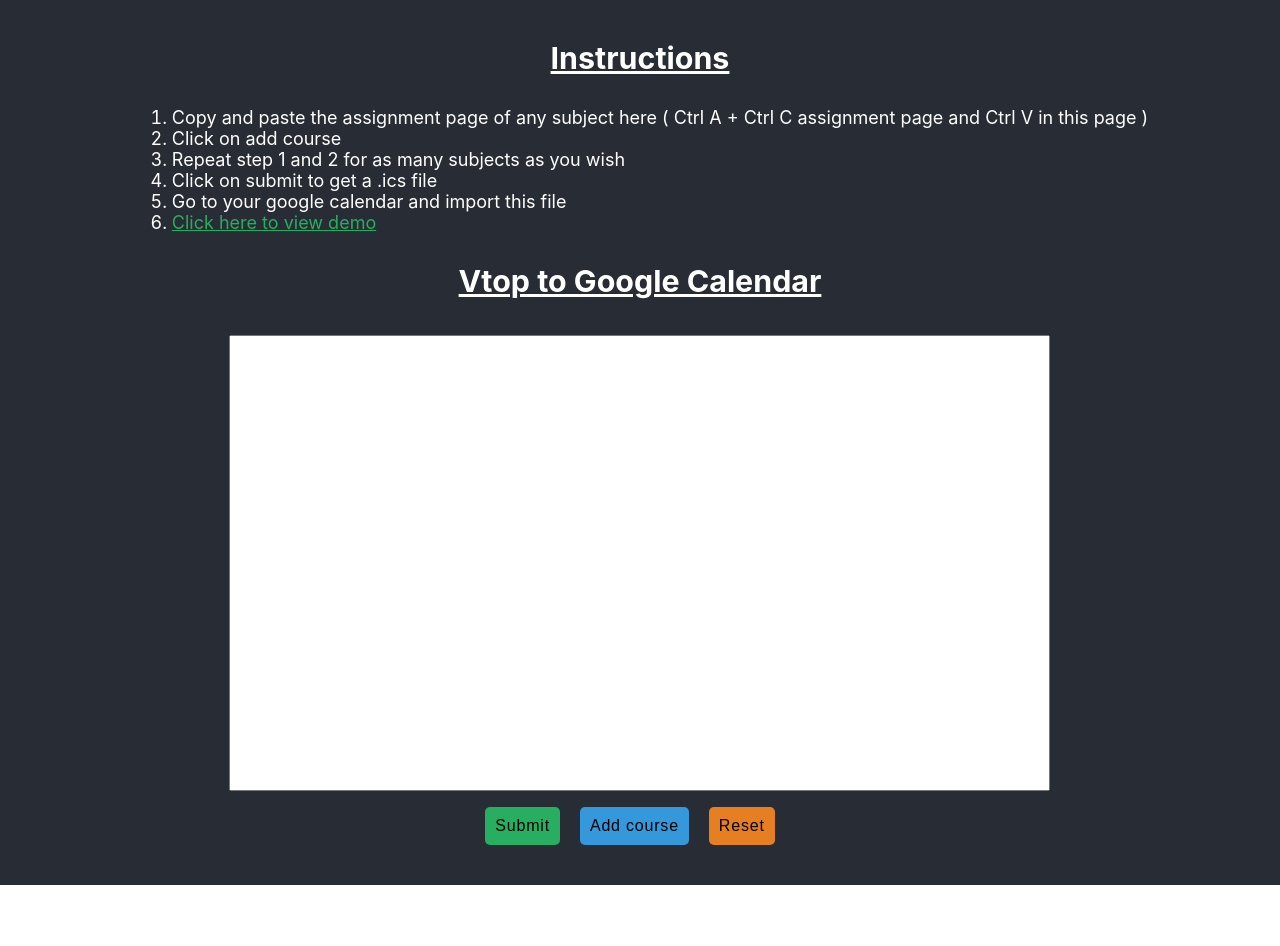
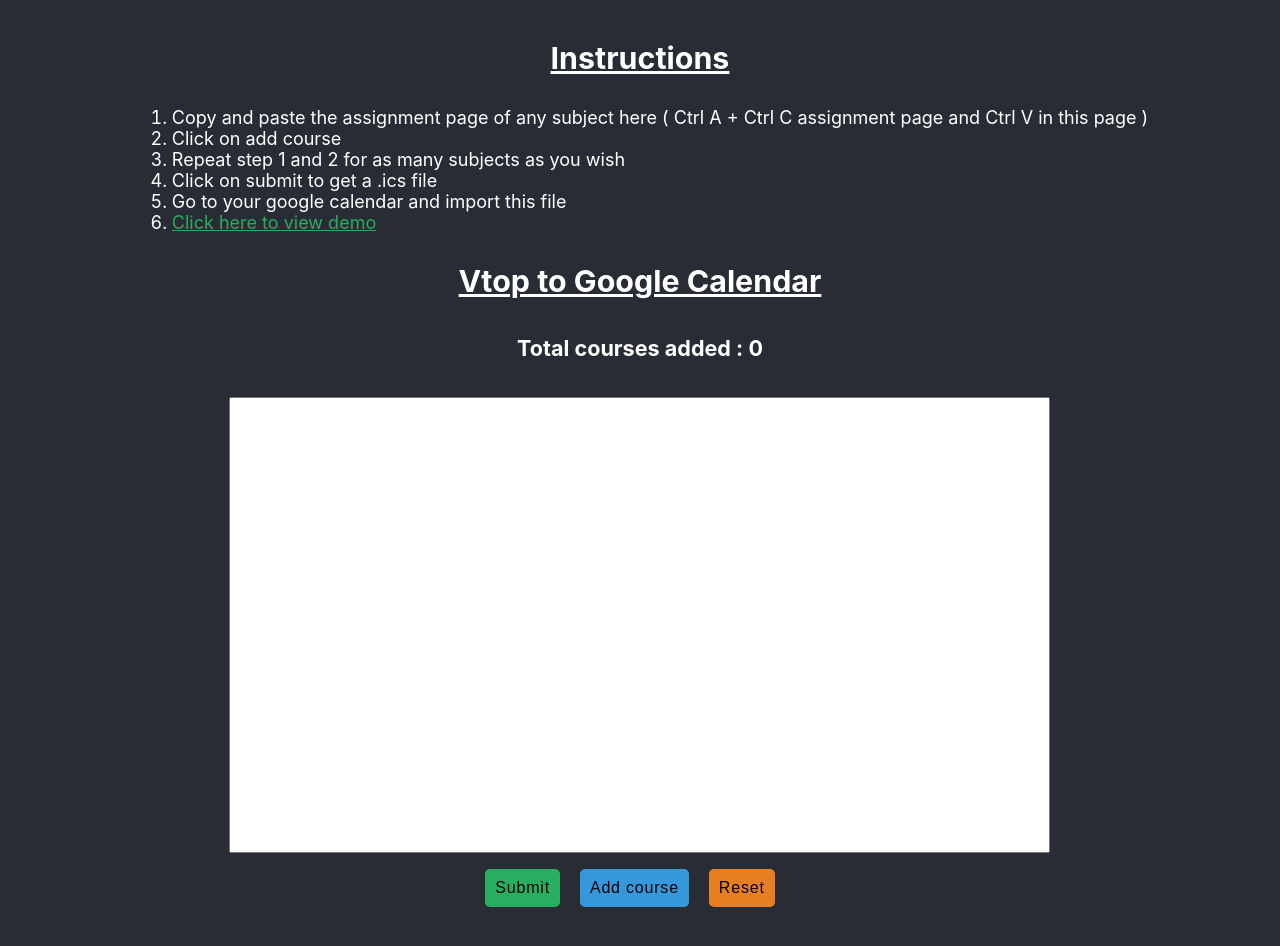
Before and after one commit to Deepakmukka1/remind-assignment, a React (Create React App) app: page / in a window 1280 px wide. Before the commit the page ends 885 px from the top, so only its background shows below. Built offline with nearby package versions, Linux system fonts and the light colour scheme.

Commit message:
✨ total courses count

```diff
--- a/src/components/InputData.js
+++ b/src/components/InputData.js
@@ -8,6 +8,7 @@
   const [courseList,setCourseList]=useState([])
   const [success,setSuccess]=useState("")
   const [error,setError]=useState("")
+  const [totalCoursesCount,setTotalCoursesCount]=useState(0)
 
   function downloadCalendar(calendar) {
     const fileName = "calendar.ics";
@@ -50,12 +51,11 @@
         const parsedData = parseAssignements(inputRawData);
         const eventslist= makeEvents(parsedData)
         const type=eventslist[0].description.split("\n")[3].split(":")[1];
-        console.log(type)
         setCourseList([...courseList,...eventslist])
         setInputRawData("")
         setError("")
         setSuccess(`${eventslist[0].title} ${type}  assignments added successfully`)
-        // console.log(courseList)
+        setTotalCoursesCount(totalCoursesCount+1);
 
       } catch (error) {
 
@@ -73,6 +73,7 @@
     <div style={{padding:'10px',marginBottom:'30px'}}>
       <Instructions/>
       <h3><u>Vtop to Google Calendar</u></h3>
+      <h5>Total courses added : {totalCoursesCount}</h5>
       <h5 className="success">{success.length > 0 && success }</h5>
       <h5 className="error">{error.length > 0 && error }</h5>
       <textarea
@@ -107,6 +108,7 @@
           setError("")
           setSuccess("All courses deleted , you can start again")
           setCourseList([]);
+          setTotalCoursesCount(0);
         }}
       >
         Reset
```
Also changed, not shown: 1 other file (tests, documents, lock files or other folders).
